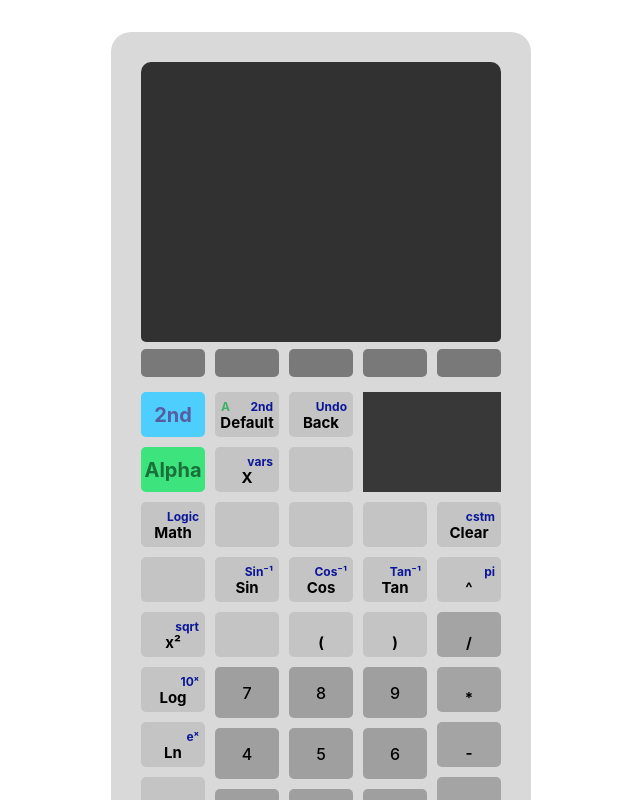
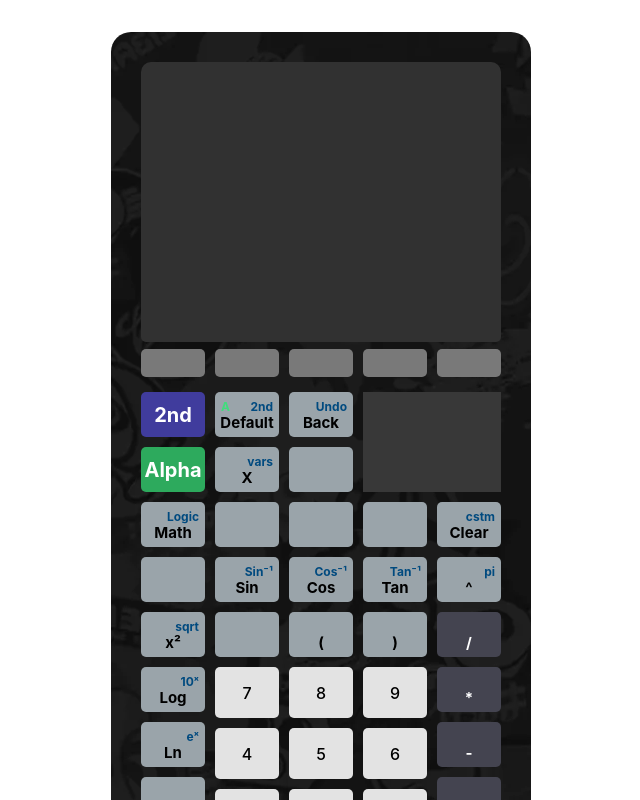
Before and after one commit to TravisC671/Calc, a React (Vite) app: page / in a window 1280 px wide. Shown: the top 800 px of the page, without its empty margins (319-959 px from the left). Built offline with nearby package versions, Linux system fonts and the light colour scheme.

Commit message:
testing some styles

```diff
--- a/src/App.css
+++ b/src/App.css
@@ -11,4 +11,5 @@
   padding: 30px;
   background-color: var(--case-color);
   border-radius: 20px;
+  background-image: url(./assets/splatoon3-pattern-02-2560x1440-1.webp);
 }
--- a/src/ViewScreen/ViewScreen.tsx
+++ b/src/ViewScreen/ViewScreen.tsx
@@ -22,8 +22,13 @@ function ViewScreen() {
                         setExpression((prev) => prev + event.detail.key)
                     } else {
                         setExpression((prevExpr) => {
-                            console.log('setexpr')
-                            setPastExpr((prev) => [...prev, <PastExpression expr={prevExpr} res={evaluate(prevExpr)} key={prev.length} />])
+                            let res;
+                            try {
+                                res = evaluate(prevExpr)
+                            } catch {
+                                res = 'error'
+                            }
+                            setPastExpr((prev) => [...prev, <PastExpression expr={prevExpr} res={res} key={prev.length} />])
 
                             return ' '
                         })
--- a/src/index.css
+++ b/src/index.css
@@ -17,26 +17,27 @@
   --macro-btn-bg-hover: #868686;
   --macro-btn-bg-pressed: #686868;
 
-  --function-btn-bg: #C4C4C4;
+  --function-btn-bg: #9aa4aa;
   --function-btn-bg-hover: #cdcdcd;
   --function-btn-bg-pressed: #adadad;
 
-  --alpha-text: #40B16B;
-  --secondary-text: #0B1697;
+  --alpha-text: #40dd7c;
+  --secondary-text: #004a7f;
 
-  --alpha-btn-bg: #3DE47D;
+  --alpha-btn-bg: #2daa5d;
   --alpha-btn-bg-hover: #63ff9f;
   --alpha-btn-bg-pressed: #24bb5e;
-  --alpha-btn-text: #1A703B;
+  --alpha-btn-text: #ffffff;
 
-  --secondary-btn-bg: #4DCEFC;
+  --secondary-btn-bg: #403c9d;
   --secondary-btn-bg-hover: #83deff;
   --secondary-btn-bg-pressed: #38acd6;
-  --secondary-btn-text: #575DA0;
+  --secondary-btn-text: #ffffff;
 
-  --operation-btn-bg: #A4A4A4;
+  --operation-btn-bg: #444450;
+  --operation-btn-text: #ffffff;
 
-  --numkey-btn-bg: #9F9F9F;
+  --numkey-btn-bg: #e3e3e3;
   --numkey-btn-bg-hover: #b8b8b8;
   --numkey-btn-bg-pressed: #787878;
   --numkey-btn-text: #000000;
--- a/src/keyboard/Keyboard.css
+++ b/src/keyboard/Keyboard.css
@@ -154,6 +154,10 @@
     background-color: var(--operation-btn-bg);
 }
 
+.operation-btn-text {
+    color: var(--operation-btn-text);
+}
+
 .numkey-btn-container {
     display: grid;
     grid-template-columns: repeat(3, 64px);
--- a/src/keyboard/Keyboard.tsx
+++ b/src/keyboard/Keyboard.tsx
@@ -149,7 +149,7 @@ function OperationKeys({ text, secondary, alpha }: OperationKeysDef) {
                 <h3 className='function-text-sm alpha'>{alpha}</h3>
                 <h3 className='function-text-sm secondary'>{secondary}</h3>
             </div>
-            <h1 className='function-btn-text'>{text}</h1>
+            <h1 className='function-btn-text operation-btn-text'>{text}</h1>
         </button>
     )
 }
--- a/vite.config.ts
+++ b/vite.config.ts
@@ -3,6 +3,6 @@ import react from '@vitejs/plugin-react'
 
 // https://vite.dev/config/
 export default defineConfig({
-  base: "./calc",
   plugins: [react()],
+  base: "https://travisc671.github.io/Calc/",
 })
```
Also changed, not shown: src/assets/splatoon3-pattern-02-2560x1440-1.webp (added).
